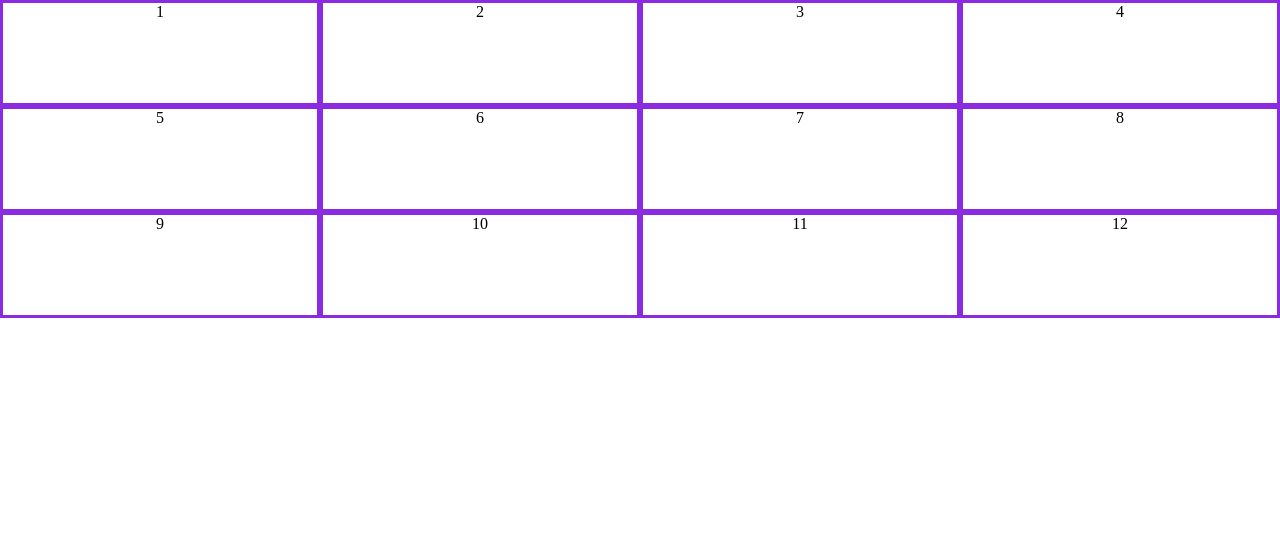
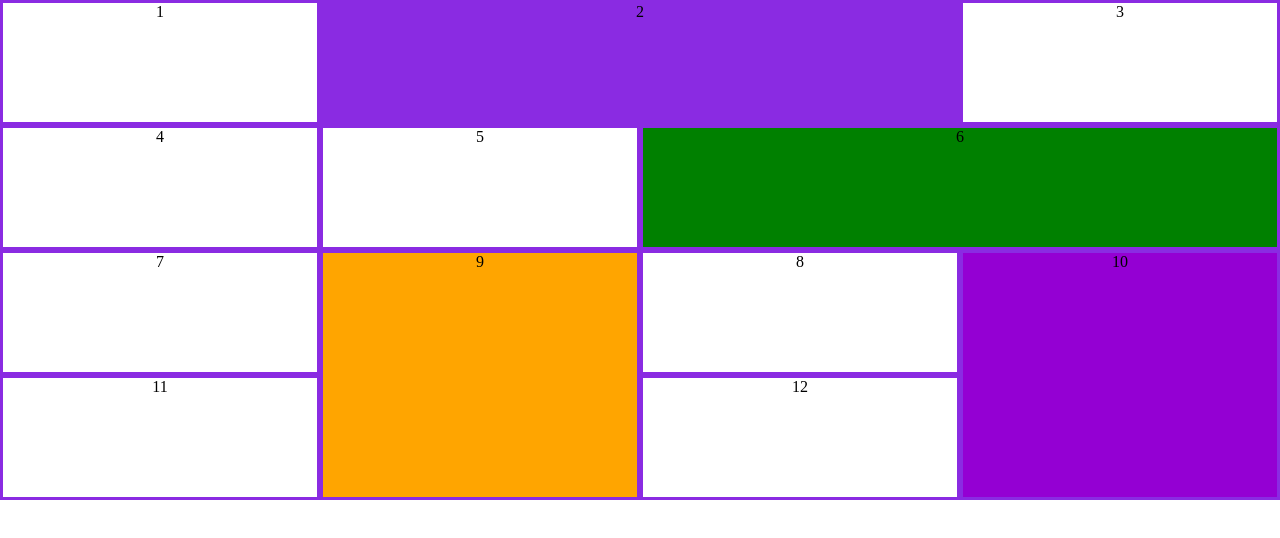
Before and after one commit to FBW41-2/grid-vbldra, a plain HTML site: page index.html in a window 1280 px wide. Drawn offline with Linux system fonts and the light colour scheme.

Commit message:
task second

```diff
--- a/style.css
+++ b/style.css
@@ -6,10 +6,28 @@
 .container {
     display: grid;
     grid-template-columns: 1fr 1fr 1fr 1fr;
-    grid-template-rows: 1fr 1fr 1fr;
+    grid-template-rows: 1fr 1fr 1fr 1fr;
+    height: 500px;
 }
 .container > div {
-    height: 100px;
     border: 3px solid blueviolet;
     text-align: center;
 }
+.item2 {
+    grid-column: 2/4;
+    background-color: blueviolet;
+}
+.item6 {
+    grid-column: 3/span 2;
+    background-color: green;
+}
+.item9 {
+    grid-column: 2/3;
+    grid-row: 3/5;
+    background-color: orange;
+}
+.item10 {
+    grid-column: 4/span 1;
+    grid-row: 3/span 2;
+    background-color: darkviolet;
+}
```
